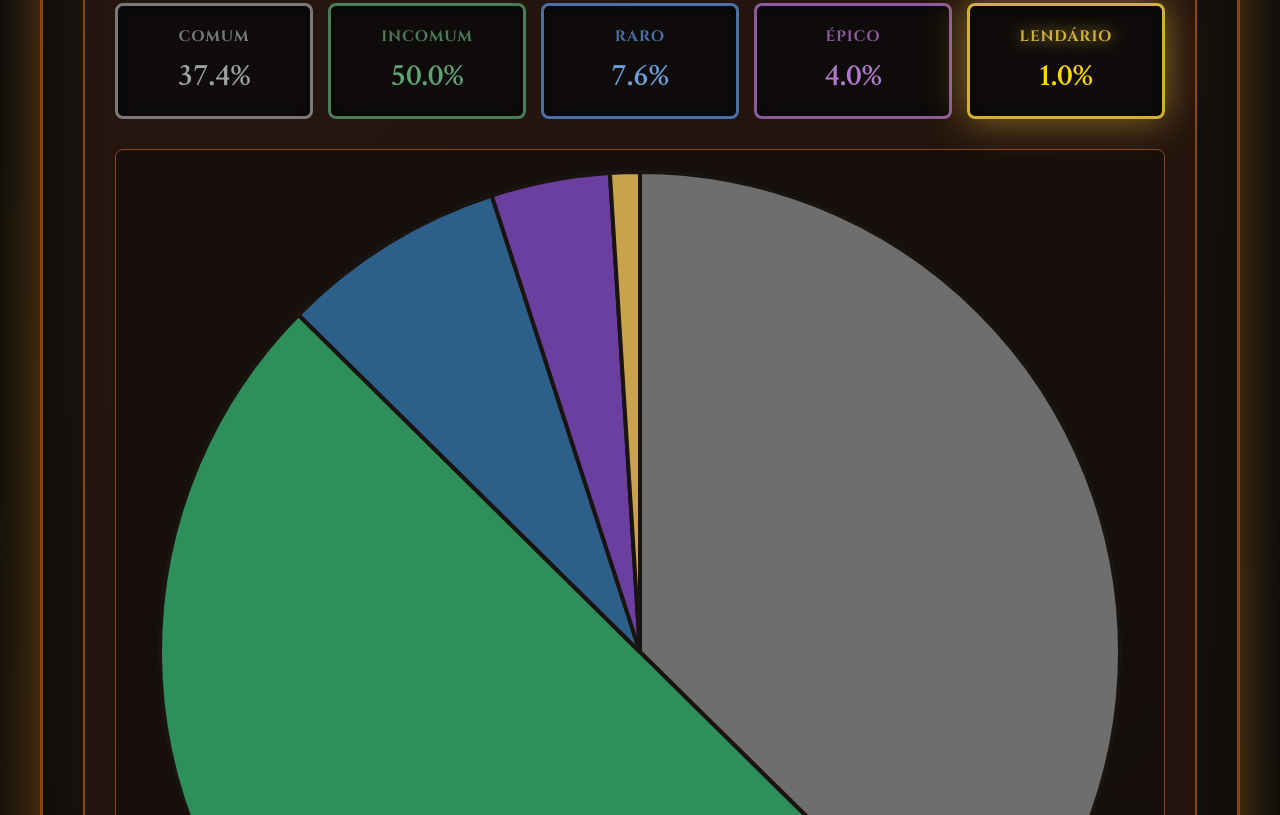
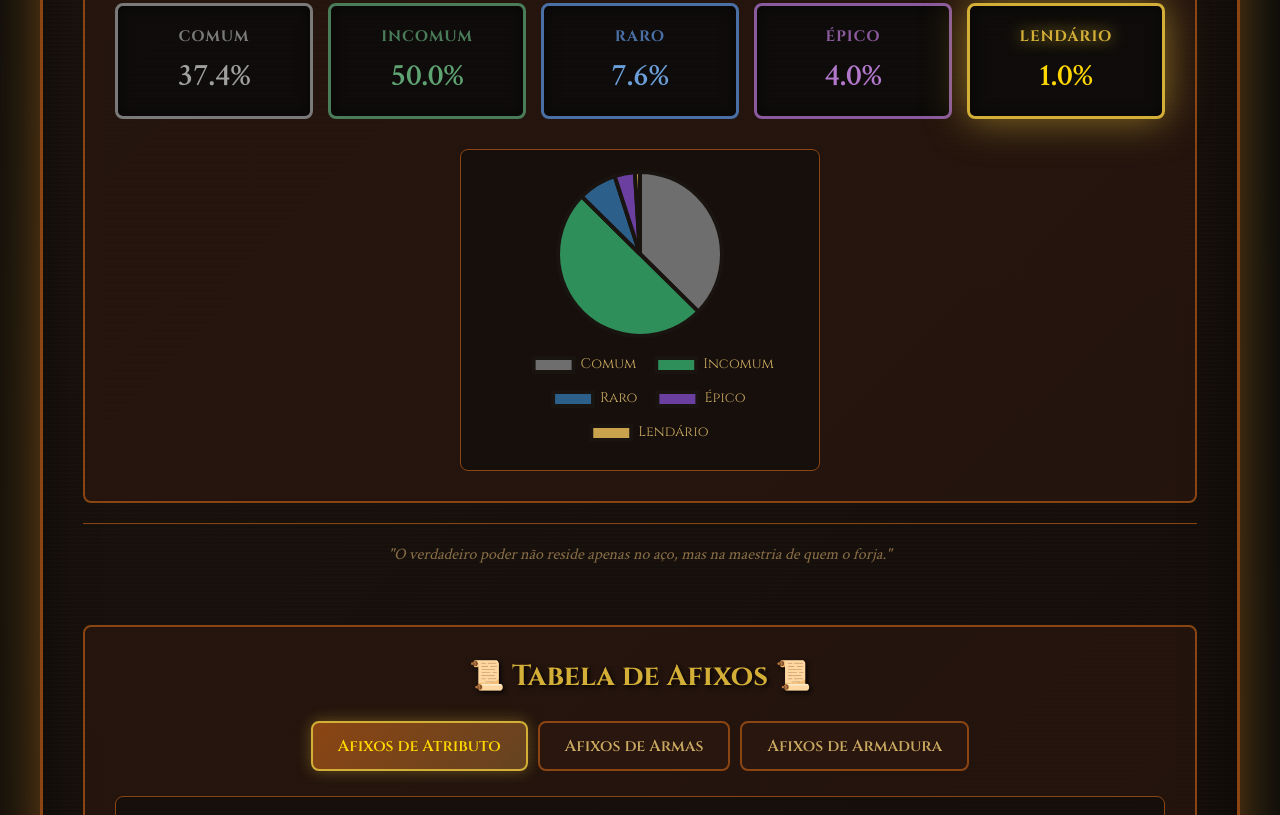
Before and after one commit to ilusionzombe/Forja-de-Artefatos, a plain HTML site: page index.html in a window 1280 px wide. Shown: the part 980-1795 px from the top of the page. Drawn offline with nearby package versions, Linux system fonts and the light colour scheme.

Commit message:
Update index.html

```diff
--- a/index.html
+++ b/index.html
@@ -438,6 +438,12 @@
             padding: 20px;
             border-radius: 8px;
             border: 1px solid #8b4513;
+            max-width: 360px;
+            margin: 0 auto;
+        }
+
+        .chart-container canvas {
+            max-height: 280px !important;
         }
 
         .footer {
```
